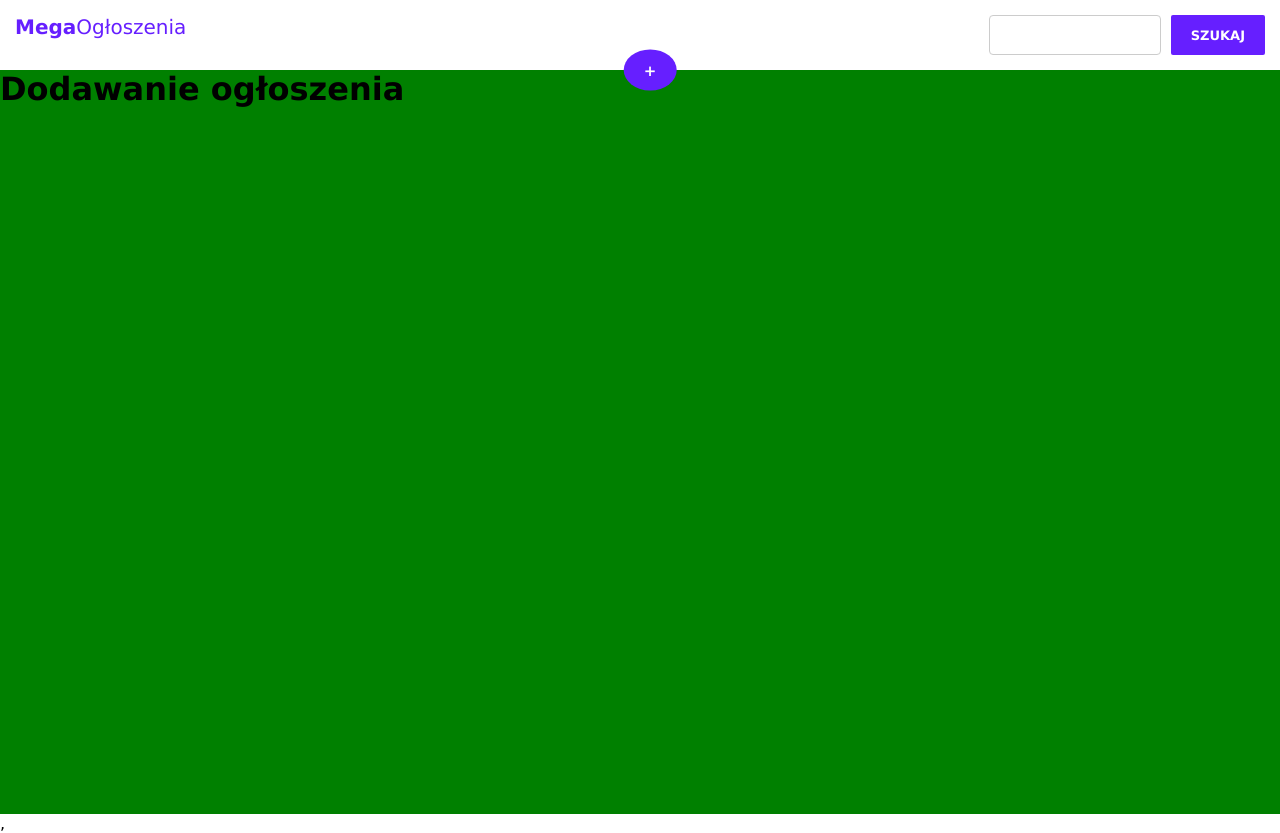
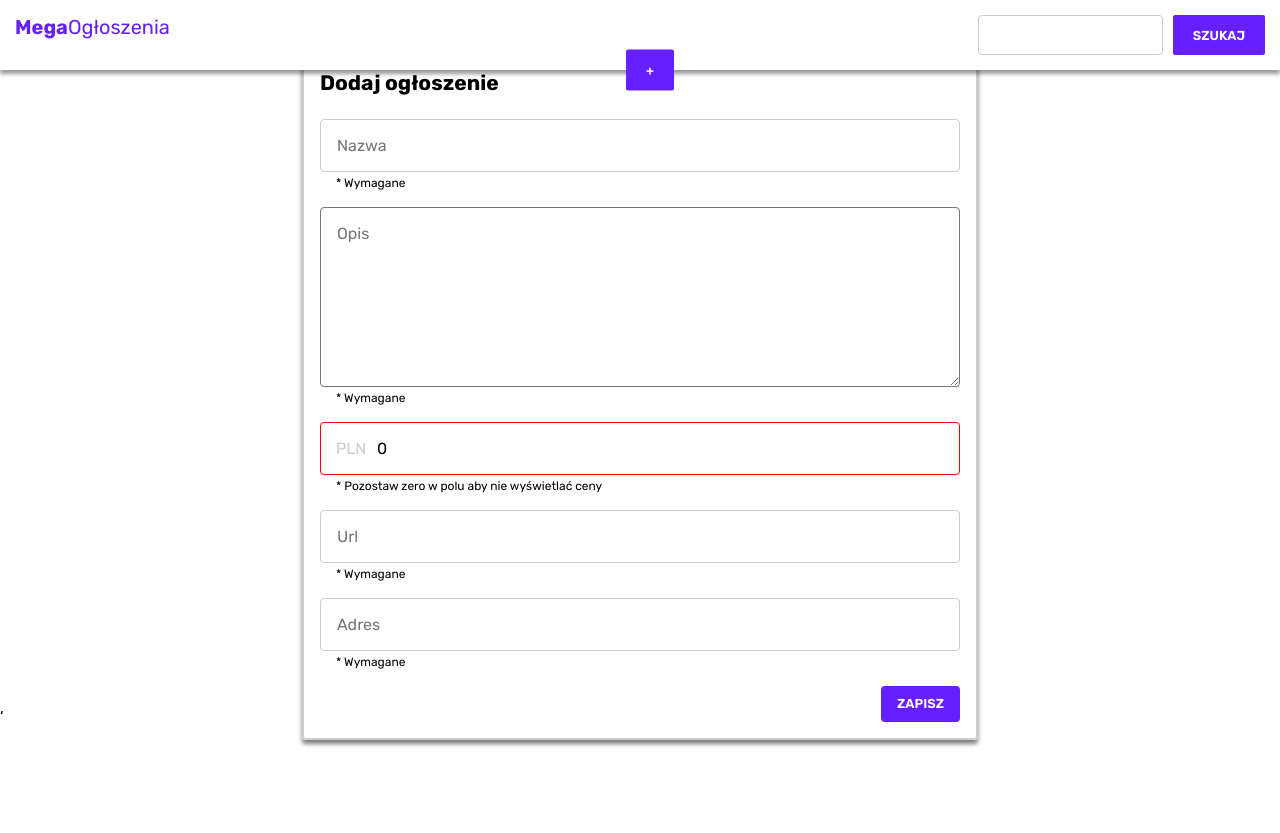
Before and after one commit to maciej-szeremeta/Map-FE, a React (Create React App) app: page /add in a window 1280 px wide. After the commit the page ends 800 px from the top, so only its background shows below. Built offline with nearby package versions, Linux system fonts and the light colour scheme; no server answers.

Commit message:
Add env to project

```diff
--- a/src/App.css
+++ b/src/App.css
@@ -1,25 +1,13 @@
+@import url("https://fonts.googleapis.com/css2?family=Rubik:wght@300;400;500;600;700;800;900&display=swap");
+
 * {
   margin: 0;
   padding: 0;
   box-sizing: border-box;
-  font-family: Verdana, Geneva, Tahoma, sans-serif;
+  font-family: "Rubik", sans-serif;
 }
 
-header {
-  background-color: #fff;
-  padding: 15px;
-  color: #fff;
-  display: flex;
-  justify-content: space-between;
-  position: relative;
-}
-header h1 {
-  font-size: 20px;
-  font-weight: normal;
-  color: #661fff;
-}
-
-button,a {
+button {
   border: none;
   background-color: #661fff;
   text-transform: uppercase;
@@ -50,6 +38,16 @@ button,a {
   justify-content: center;
   align-items: center;
   box-shadow: 2px 16px 22px -28px rgba(66, 68, 90, 1);
+  border: none;
+  background-color: #661fff;
+  text-transform: uppercase;
+  color: #fff;
+  font-weight: 600;
+  font-size: 13px;
+  padding: 5px 20px;
+  border-radius: 2px;
+  margin-left: 10px;
+  text-decoration: none;
 }
 
 .search {
@@ -57,34 +55,34 @@ button,a {
   justify-content: space-between;
 }
 
-main {
+/* main {
   background-color: green;
-  height: calc(100vh - 56px);
-}
+  height: calc(100vh - 71px);
+} */
 
 .leaflet-container {
-  height: calc(100vh - 56px);
+  height: calc(100vh - 71px);
 }
 
 input {
-  border: 1px solid #ccc ;
+  border: 1px solid #ccc;
   outline: none;
   border-radius: 4px;
   font-size: 12px;
   padding: 12px 8px 12px 12px;
   transition: 0.1s;
 }
-input:valid{
+input:valid {
   border-color: red;
 }
-input::placeholder{
+input::placeholder {
   font-size: 12px;
 }
 
-input:hover{
-  border:1px solid #888;
+input:hover {
+  border: 1px solid #888;
 }
 
-input:focus{
+input:focus {
   border: 1px solid #661fff;
 }
--- /dev/null
+++ b/src/components/AddForm/AddForm.module.css
@@ -0,0 +1,67 @@
+.add {
+  background-color: #fff;
+  height: calc(100vh - 71px - 101px);
+  display: flex;
+  justify-content: center;
+  align-items: center;
+}
+.addForm {
+  min-width: 640px;
+  border: 2px solid #ccc;
+  border-radius: 4px;
+  box-shadow: 0px 4px 4px rgba(0, 0, 0, 0.5);
+  padding: 16px;
+}
+.addFormTitle {
+  font-size: 21px;
+  font-weight: 700;
+  line-height: 72px;
+}
+.addFormInputContainer {
+  width: 100%;
+  margin-bottom: 16px;
+}
+.addFormInput,
+.addFormTextArea {
+  padding: 16px 12px 16px 16px;
+  font-size: 16px;
+  width: 100%;
+  display: block;
+  border-radius: 4px;
+  max-width: 640px;
+  min-width: 640px;
+}
+.addFormInputPrefix{
+padding-left: 56px;
+}
+.addFormTextArea {
+  min-height: 180px;
+}
+.addFormInput::placeholder {
+  font-size: 16px;
+}
+
+.addFormLabel {
+  padding: 4px 0 0 16px;
+  font-size: 12px;
+  position: relative;
+}
+.addFormLabel::before{
+   content: attr(data-prefix);
+   position: absolute;
+   font-size: 16px;
+   top:-36px;
+   left: 16px;
+   color: #ccc;
+}
+
+.addFormBtn{
+   align-items: center;
+   line-height: 36px;
+   padding: 0 16px;
+   min-width: 64px;
+   display: block;
+   margin-left: auto;
+   border-radius: 4px;
+   cursor: pointer;
+}
--- a/src/components/AddForm/AddForm.tsx
+++ b/src/components/AddForm/AddForm.tsx
@@ -1,9 +1,173 @@
-import React from 'react';
+/* eslint-disable jsx-a11y/label-has-associated-control */
+import React, { FormEvent, useState, } from 'react';
+import { AdEntity, } from 'types';
+import { apiUrl, } from '../../config/config';
+import styles from './AddForm.module.css';
 
 export function AddForm() {
+  const [ loading, setLoading, ] = useState<true | null>(null);
+  const [ ok, setOk, ]=useState<null|string>(null);
+  const [ form, setForm, ] = useState({
+    name       : '',
+    description: '',
+    price      : 0,
+    address    : '',
+    url        : '',
+  });
+  const updateFrom = (
+    key: string, value: string | number
+  ) => {
+    setForm(formInput =>
+      ({
+        ...formInput,
+        [ key ]: value,
+      }));
+  };
+
+  const saveAdd = async (e:FormEvent<HTMLInputElement>) => {
+    e.preventDefault();
+    setLoading(true);
+    try {
+      const geoRes = await fetch(`https://nominatim.openstreetmap.org/search?format=jsonv2&q=${encodeURIComponent(form.address)}`);
+      const geoData = (await geoRes.json())[ 0 ];
+      const lat = parseFloat(geoData.lat);
+      const lon = parseFloat(geoData.lon);
+      const resGeo = await fetch(
+        `${apiUrl}/api/ad`, {
+          method : 'POST',
+          headers: {
+            'Content-Type': 'application/json',
+          },
+          body: JSON.stringify({
+            ...form,
+            lat,
+            lon,
+          }),
+        }
+      );
+      const dataGeo:AdEntity = await resGeo.json();
+      setOk(dataGeo.id);
+    }
+    finally {
+      setLoading(null);
+    }
+
+  };
+  if (loading) {
+    return <p>Loading...</p>;
+  }
   return (
-    <form>
-      <h1>Dodawanie ogłoszenia</h1>
-    </form>
+    <div className={styles.add} onSubmit={saveAdd} >
+      <form className={styles.addForm}>
+        <h1 className={styles.addFormTitle}>Dodaj ogłoszenie</h1>
+        <div className={ styles.addFormInputContainer} >
+          <input
+            className={styles.addFormInput}
+            type='text'
+            name='name'
+            placeholder='Nazwa'
+            required
+            maxLength={99}
+            value={form.name}
+            onChange={ e =>
+              updateFrom(
+                'name', e.target.value
+              )} />
+          <label
+            htmlFor='name'
+            className={styles.addFormLabel} >
+                 * Wymagane
+          </label>
+        </div>
+        <div className={ styles.addFormInputContainer} >
+          <textarea
+            className={styles.addFormTextArea}
+            name='description'
+            placeholder='Opis'
+            required
+            value={form.description}
+            maxLength={999}
+            onChange={ e =>
+              updateFrom(
+                'description', e.target.value
+              )}
+          />
+          <label
+            htmlFor='description'
+            className={styles.addFormLabel} >
+                 * Wymagane
+          </label>
+        </div>
+        <div className={ styles.addFormInputContainer} >
+          <input
+            className={`${styles.addFormInputPrefix} ${styles.addFormInput}`}
+            type='number'
+            name='price'
+            placeholder='Cena'
+            required
+            min={0}
+            max={99999}
+            step={1}
+            value={form.price}
+            onChange={ e =>
+              updateFrom(
+                'price', Number(e.target.value)
+              )}
+          />
+          <label
+            htmlFor='price'
+            className={styles.addFormLabel}
+            data-prefix='PLN'>
+                 * Pozostaw zero w polu aby nie wyświetlać ceny
+          </label>
+        </div>
+        <div className={ styles.addFormInputContainer} >
+          <input
+            type='url'
+            name='url'
+            className={styles.addFormInput}
+            placeholder='Url'
+            required
+            maxLength={99}
+            value={form.url}
+            onChange={ e =>
+              updateFrom(
+                'url', e.target.value
+              )}
+          />
+          <label
+            htmlFor='url'
+            className={styles.addFormLabel} >
+                 * Wymagane
+          </label>
+        </div>
+        <div className={ styles.addFormInputContainer} >
+          <input
+            type='text'
+            name='address'
+            className={styles.addFormInput}
+            placeholder='Adres'
+            required
+            maxLength={99}
+            value={form.address}
+            onChange={ e =>
+              updateFrom(
+                'address', e.target.value
+              )}
+          />
+          <label
+            htmlFor='address'
+            className={styles.addFormLabel} >
+                 * Wymagane
+          </label>
+        </div>
+        <button
+          type='submit'
+          className={styles.addFormBtn}>
+              Zapisz
+        </button>
+      </form >
+
+    </div>
   );
 };
--- a/src/components/Map/Map.tsx
+++ b/src/components/Map/Map.tsx
@@ -5,6 +5,7 @@ import '../../utils/fix-map-icons';
 import { useSelector, } from 'react-redux';
 import { SimpleAdEntity, } from 'types';
 import { useQuery, } from 'react-query';
+import { apiUrl, } from '../../config/config';
 import type { RootState, } from '../../store';
 import { SingleAd, } from './SingleAd';
 
@@ -13,7 +14,7 @@ export function Map() {
     state.search.search);
 
   const fetchAdsList = async () => {
-    const res = await fetch(`http://localhost:3001/api/ad/search/${searchAd}`);
+    const res = await fetch(`${apiUrl}/api/ad/search/${searchAd}`);
     if (res.status === 404) {
       throw new Error('Fetching ad list failed');
     }
--- a/src/components/Map/SingleAd.tsx
+++ b/src/components/Map/SingleAd.tsx
@@ -1,5 +1,6 @@
 import React, { useEffect, useState, } from 'react';
 import { AdEntity, } from 'types';
+import { apiUrl, } from '../../config/config';
 
 interface Props{
    id: string
@@ -10,7 +11,7 @@ export function SingleAd({ id, }: Props) {
   useEffect(
     () => {
       (async () => {
-        const res = await fetch(`http://localhost:3001/api/ad/${id}`);
+        const res = await fetch(`${apiUrl}/api/ad/${id}`);
         const data = await res.json();
         setAd(data);
       })();
--- /dev/null
+++ b/src/components/layout/Header.module.css
@@ -0,0 +1,17 @@
+header.header {
+  background-color: #fff;
+  padding: 15px;
+  color: #fff;
+  display: flex;
+  justify-content: space-between;
+  position: relative;
+  box-shadow: 0px 4px 4px rgba(0, 0, 0, 0.4);
+}
+.header a {
+  text-decoration: none;
+}
+.header h1 {
+  font-size: 20px;
+  font-weight: normal;
+  color: #661fff;
+}
--- a/src/components/layout/Header.tsx
+++ b/src/components/layout/Header.tsx
@@ -1,9 +1,11 @@
 /* eslint-disable @typescript-eslint/ban-ts-comment */
 import React, { FormEvent, useState, } from 'react';
 import { useSelector, useDispatch, } from 'react-redux';
+import { Link, } from 'react-router-dom';
 import { setSearch, } from '../../features/ad/adSlice';
 import { RootState, } from '../../store';
 import { Button, } from '../common/Button';
+import styles from './Header.module.css';
 
 export function Header() {
 
@@ -18,10 +20,12 @@ export function Header() {
 
     dispatch(setSearch(searchInput));
   };
-  return (<header>
-    <h1>
-      <strong>Mega</strong>Ogłoszenia
-    </h1>
+  return (<header className={styles.header}>
+    <Link to='/'>
+      <h1>
+        <strong>Mega</strong>Ogłoszenia
+      </h1>
+    </Link>
     <Button text='+' type='button' className='addButton' to='/add'/>
     <form className='search' onSubmit={setStageFormLocalState}>
       <input
--- /dev/null
+++ b/src/config/config.ts
@@ -0,0 +1 @@
+export const apiUrl = process.env.REACT_APP_API_URL ?? 'http://localhost:3001';
```
